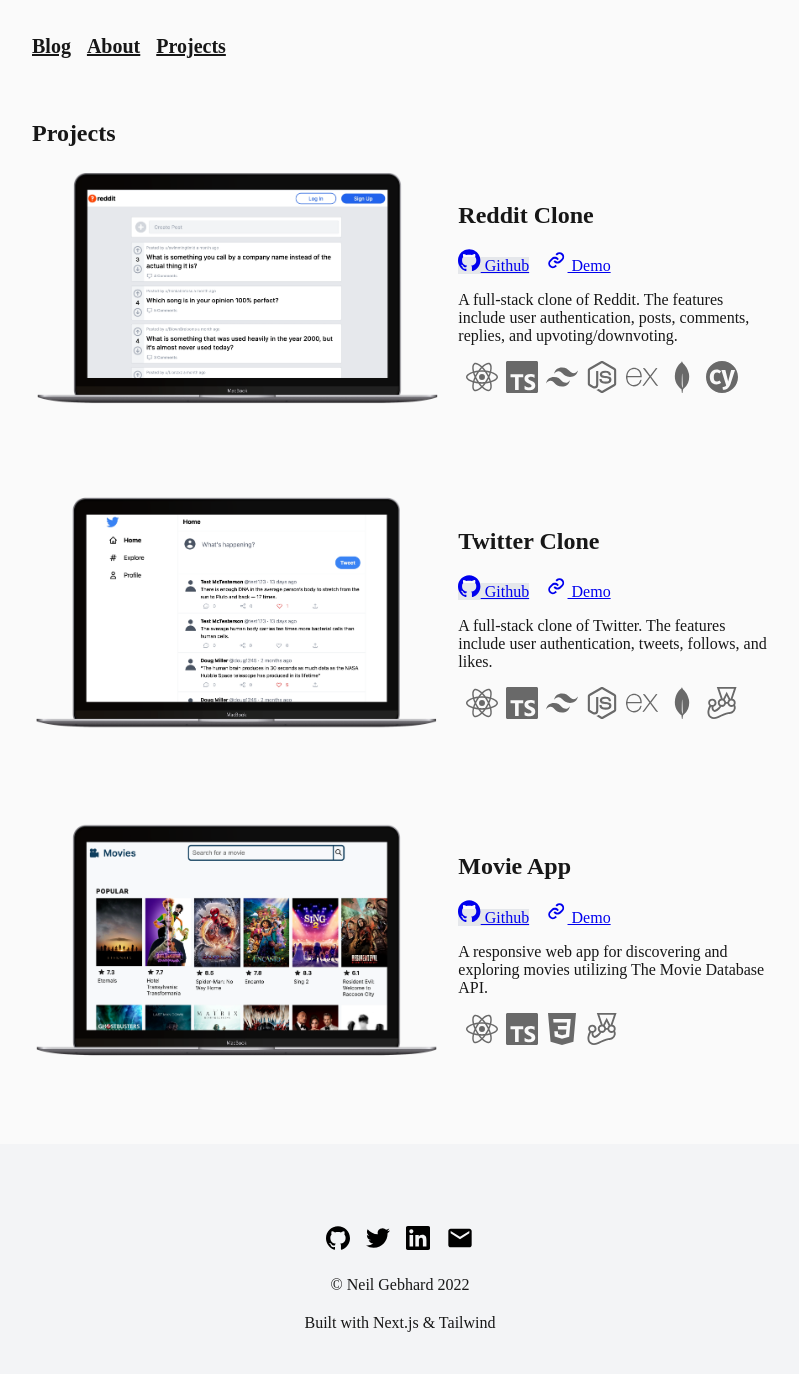
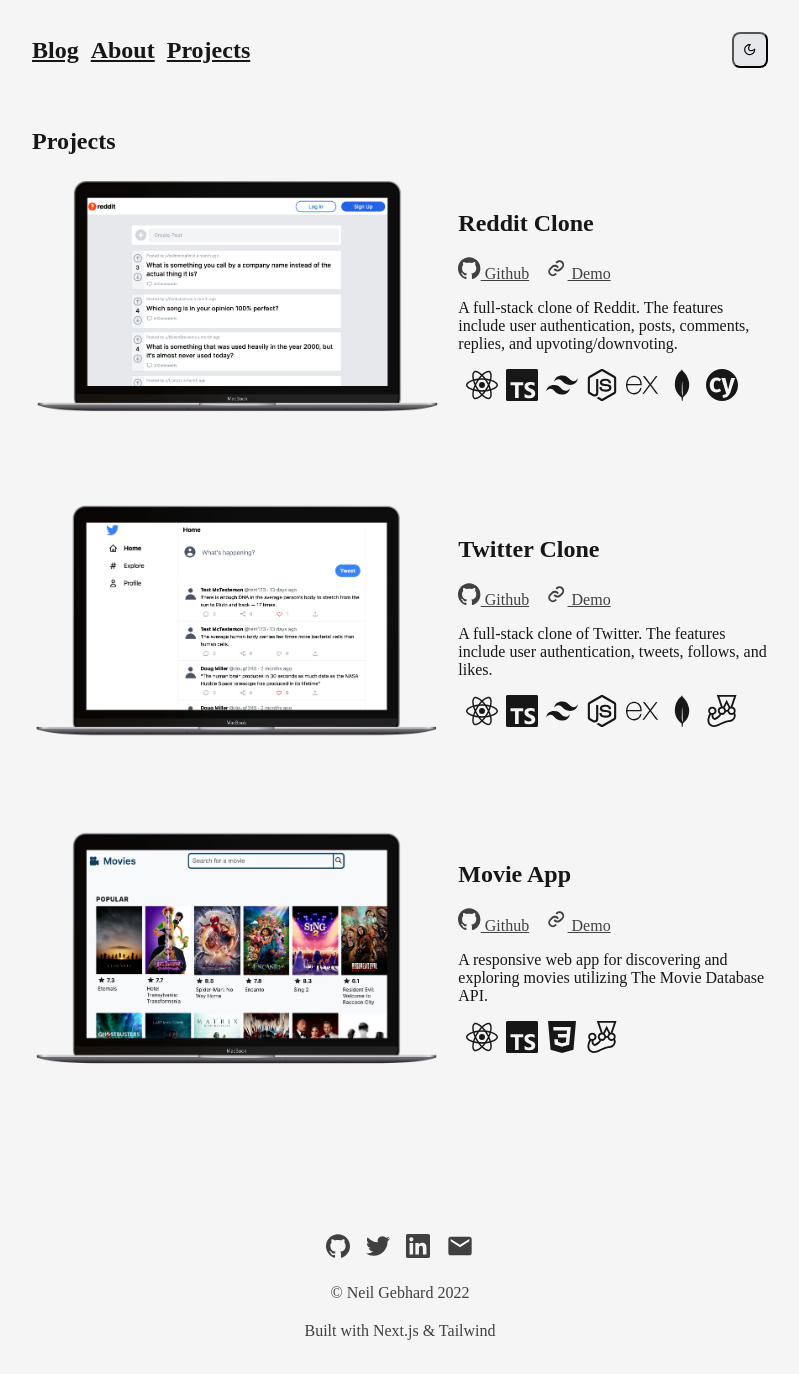
Before and after one commit to neilgebhard/neilgebhard.com, a Next.js app: page /projects in a window 1280 px wide. Shown: the top 1374 px of the page, without its empty margins (240-1039 px from the left). Built offline with nearby package versions, Linux system fonts and the light colour scheme.

Commit message:
🌙 Add dark mode

```diff
--- a/components/BlogList.tsx
+++ b/components/BlogList.tsx
@@ -40,13 +40,13 @@
         {filteredPosts.map(({ id, date, title, tags }) => (
           <li key={id} className="text-2xl flex flex-col space-y-1">
             <Link href={`/blog/${id}`}>
-              <a className="font-bold text-black">{title}</a>
+              <a className="font-bold">{title}</a>
             </Link>
             {tags && (
               <ul className="pl-0 flex flex-wrap items-center gap-2">
                 {tags?.map((tag, index) => (
                   <span
-                    className="rounded bg-gray-200 hover:bg-gray-300 p-1 text-sm uppercase font-medium cursor-pointer"
+                    className="rounded bg-neutral-200 hover:bg-neutral-300 dark:bg-neutral-700 dark:hover:bg-neutral-800 p-1 text-sm uppercase font-medium cursor-pointer mute"
                     onClick={() => setSearchValue(tag)}
                     key={index}
                   >
@@ -55,7 +55,7 @@
                 ))}
               </ul>
             )}
-            <p className="text-gray-600 mt-0 mb-2">
+            <p className="mute mt-0 mb-2">
               <Date dateString={date} />
             </p>
           </li>
--- a/components/Footer.tsx
+++ b/components/Footer.tsx
@@ -3,7 +3,7 @@
 
 export default function Footer() {
   return (
-    <footer className="flex flex-col items-center justify-center py-20 bg-gray-100 space-y-5">
+    <footer className="flex flex-col items-center justify-center py-20 space-y-5 mute">
       <ul className="p-0 m-0 list-none flex items-center justify-center gap-x-4">
         <li>
           <a
@@ -11,7 +11,7 @@
             target="_blank"
             rel="noreferrer"
           >
-            <SiGithub size="1.5rem" title="GitHub" color="black" />
+            <SiGithub size="1.5rem" title="GitHub" className="mute" />
           </a>
         </li>
         <li>
@@ -20,7 +20,7 @@
             target="_blank"
             rel="noreferrer"
           >
-            <SiTwitter size="1.5rem" title="Twitter" color="black" />
+            <SiTwitter size="1.5rem" title="Twitter" className="mute" />
           </a>
         </li>
         <li>
@@ -29,12 +29,12 @@
             target="_blank"
             rel="noreferrer"
           >
-            <SiLinkedin size="1.5rem" title="LinkedIn" color="black" />
+            <SiLinkedin size="1.5rem" title="LinkedIn" className="mute" />
           </a>
         </li>
         <li>
           <a href="mailto:neilgebhard@gmail.com">
-            <MdEmail size="1.75rem" title="E-mail" color="black" />
+            <MdEmail size="1.75rem" title="E-mail" className="mute" />
           </a>
         </li>
       </ul>
--- a/components/Navbar.tsx
+++ b/components/Navbar.tsx
@@ -1,5 +1,6 @@
 import Link from 'next/link'
-import Container from './Container'
+import { useTheme } from 'next-themes'
+import { CgMoon, CgSun } from 'react-icons/cg'
 
 const links = [
   { href: '/', label: 'Blog' },
@@ -8,15 +9,24 @@
 ]
 
 export default function Navbar() {
+  const { theme, setTheme } = useTheme()
+
   return (
-    <nav className="flex items-center pt-6 pb-10 font-extrabold">
-      <div className="pl-0 flex gap-x-4 list-none text-xl">
+    <nav className="text-xl sm:text-2xl pt-6 pb-10 flex justify-between items-center">
+      <div className="space-x-3">
         {links.map((link, index) => (
           <Link href={link.href} key={index}>
             <a className="text-inherit font-extrabold">{link.label}</a>
           </Link>
         ))}
       </div>
+      <button
+        className="w-9 h-9 bg-gray-200 rounded-lg dark:bg-gray-600 flex items-center justify-center hover:ring-2 ring-gray-300 cursor-pointer"
+        aria-label="Toggle Dark Mode"
+        onClick={() => setTheme(theme === 'dark' ? 'light' : 'dark')}
+      >
+        {theme === 'dark' ? <CgSun /> : <CgMoon />}
+      </button>
     </nav>
   )
 }
--- a/package.json
+++ b/package.json
@@ -29,6 +29,7 @@
     "framer-motion": "^5.5.5",
     "gray-matter": "^4.0.3",
     "next": "latest",
+    "next-themes": "^0.1.1",
     "react": "17.0.2",
     "react-dom": "17.0.2",
     "react-icons": "^4.3.1",
--- a/pages/_app.tsx
+++ b/pages/_app.tsx
@@ -1,7 +1,11 @@
 import { AppProps } from 'next/app'
+import { ThemeProvider } from 'next-themes'
 import '../styles/global.css'
-import '../styles/mobile-navbar.css'
 
 export default function App({ Component, pageProps }: AppProps) {
-  return <Component {...pageProps} />
+  return (
+    <ThemeProvider attribute="class">
+      <Component {...pageProps} />
+    </ThemeProvider>
+  )
 }
--- a/pages/_document.tsx
+++ b/pages/_document.tsx
@@ -11,7 +11,7 @@
           />
           <link rel="shortcut icon" href="/favicon.ico" />
         </Head>
-        <body className="bg-neutral-50 dark:bg-neutral-800 text-neutral-900 dark:text-neutral-50">
+        <body className="bg-neutral-100 text-neutral-900 dark:text-neutral-100 dark:bg-neutral-900 transition-all">
           <Main />
           <NextScript />
         </body>
--- a/pages/about.tsx
+++ b/pages/about.tsx
@@ -187,9 +187,7 @@
           <div className="text-2xl font-bold">
             Bachelor of Science: Computer Science
           </div>
-          <div className="text-2xl">Portland State University</div>
-          <div className="text-neutral-600">2011 - 2014 • Magna cum laude</div>
-          <div className="text-neutral-600"></div>
+          <div className="text-2xl">Portland State University • 2014</div>
         </motion.section>
         <h2>Current Skills</h2>
         <IconGrid icons={skills} />
--- a/pages/blog/[id].tsx
+++ b/pages/blog/[id].tsx
@@ -33,13 +33,13 @@
         <title>{posts.title} | Neil Gebhard</title>
         <meta name="description" content={posts.title}></meta>
       </Head>
-      <article className="prose lg:prose-xl prose-blue prose-a:no-underline hover:prose-a:underline">
       <header>
         <h1 className="mb-2 mt-0">{posts.title}</h1>
         <p className="text-gray-600 mb-12 mt-0">
           <Date dateString={posts.date} />
         </p>
       </header>
+      <article className="prose lg:prose-xl dark:prose-invert prose-blue prose-a:no-underline hover:prose-a:underline">
         <ReactMarkdown
           components={CodeBlock}
           remarkPlugins={[remarkGfm, remarkHint]}
--- a/pages/index.tsx
+++ b/pages/index.tsx
@@ -21,7 +21,7 @@
           </h1>
         </div>
       </div>
-      <p className="mt-4 text-gray-700">
+      <p className="mt-4 mute">
         I'm a full-stack software engineer based in Saipan, USA. 🌴
       </p>
     </header>
--- a/pages/projects.tsx
+++ b/pages/projects.tsx
@@ -27,13 +27,13 @@
     githubUrl: 'https://github.com/neilgebhard/mern-reddit',
     img: '/images/reddit-laptop-frame.png',
     icons: [
-      <SiReact size="2rem" title="React" color="dimgrey" />,
-      <SiTypescript size="2rem" title="TypeScript" color="dimgrey" />,
-      <SiTailwindcss size="2rem" title="Tailwind CSS" color="dimgrey" />,
-      <SiNodedotjs size="2rem" title="Node.js" color="dimgrey" />,
-      <SiExpress size="2rem" title="Express.js" color="dimgrey" />,
-      <SiMongodb size="2rem" title="MongoDB" color="dimgrey" />,
-      <SiCypress size="2rem" title="Cypress" color="dimgrey" />
+      <SiReact size="2rem" title="React" color="mute" />,
+      <SiTypescript size="2rem" title="TypeScript" color="mute" />,
+      <SiTailwindcss size="2rem" title="Tailwind CSS" color="mute" />,
+      <SiNodedotjs size="2rem" title="Node.js" color="mute" />,
+      <SiExpress size="2rem" title="Express.js" color="mute" />,
+      <SiMongodb size="2rem" title="MongoDB" color="mute" />,
+      <SiCypress size="2rem" title="Cypress" color="mute" />
     ]
   },
   {
@@ -45,13 +45,13 @@
     githubUrl: 'https://github.com/neilgebhard/mern-twitter',
     img: '/images/twitter-laptop-frame.png',
     icons: [
-      <SiReact size="2rem" title="React" color="dimgrey" />,
-      <SiTypescript size="2rem" title="TypeScript" color="dimgrey" />,
-      <SiTailwindcss size="2rem" title="Tailwind CSS" color="dimgrey" />,
-      <SiNodedotjs size="2rem" title="Node.js" color="dimgrey" />,
-      <SiExpress size="2rem" title="Express.js" color="dimgrey" />,
-      <SiMongodb size="2rem" title="MongoDB" color="dimgrey" />,
-      <SiJest size="2rem" title="Jest" color="dimgrey" />
+      <SiReact size="2rem" title="React" color="mute" />,
+      <SiTypescript size="2rem" title="TypeScript" color="mute" />,
+      <SiTailwindcss size="2rem" title="Tailwind CSS" color="mute" />,
+      <SiNodedotjs size="2rem" title="Node.js" color="mute" />,
+      <SiExpress size="2rem" title="Express.js" color="mute" />,
+      <SiMongodb size="2rem" title="MongoDB" color="mute" />,
+      <SiJest size="2rem" title="Jest" color="mute" />
     ]
   },
   {
@@ -62,10 +62,10 @@
     githubUrl: 'https://github.com/neilgebhard/movie-app-react',
     img: '/images/movie-laptop-frame.png',
     icons: [
-      <SiReact size="2rem" title="React" color="dimgrey" />,
-      <SiTypescript size="2rem" title="TypeScript" color="dimgrey" />,
-      <SiCss3 size="2rem" title="CSS Modules" color="dimgrey" />,
-      <SiJest size="2rem" title="Jest" color="dimgrey" />
+      <SiReact size="2rem" title="React" color="mute" />,
+      <SiTypescript size="2rem" title="TypeScript" color="mute" />,
+      <SiCss3 size="2rem" title="CSS Modules" color="mute" />,
+      <SiJest size="2rem" title="Jest" color="mute" />
     ]
   }
 ]
@@ -100,20 +100,20 @@
             <div className="sm:w-5/6 md:w-4/6">
               <h2>{item.title}</h2>
               <a
-                className="button bg-gray-200"
+                className="button mute"
                 href={item.githubUrl}
                 target="_blank"
                 rel="noreferrer"
               >
-                <SiGithub size="1.4rem" /> Github
+                <SiGithub size="1.4rem" className="mute" /> Github
               </a>
               <a
-                className="button ml-4"
+                className="button ml-4 mute"
                 href={item.siteUrl}
                 target="_blank"
                 rel="noreferrer"
               >
-                <BiLink size="1.4rem" /> Demo
+                <BiLink size="1.4rem" className="mute" /> Demo
               </a>
               <p className="mb-4">{item.description}</p>
               {item.icons?.map((icon, i) => {
--- a/styles/global.css
+++ b/styles/global.css
@@ -71,6 +71,10 @@
   /* .button {
     @apply bg-blue-600 text-white text-xl font-bold px-4 py-2 rounded-lg inline-flex items-center justify-center gap-x-2 shadow-lg active:shadow-md hover:shadow-xl hover:no-underline;
   } */
+
+  .mute {
+    @apply text-neutral-700 dark:text-neutral-200;
+  }
 }
 
 @tailwind utilities;
--- a/tailwind.config.js
+++ b/tailwind.config.js
@@ -6,6 +6,7 @@
   theme: {
     extend: {}
   },
+  darkMode: 'class',
   plugins: [require('@tailwindcss/typography')],
   corePlugins: {
     preflight: false
```
Also changed, not shown: 1 other file (tests, documents, lock files or other folders). Lines whose indentation alone changed are shown as unchanged.
